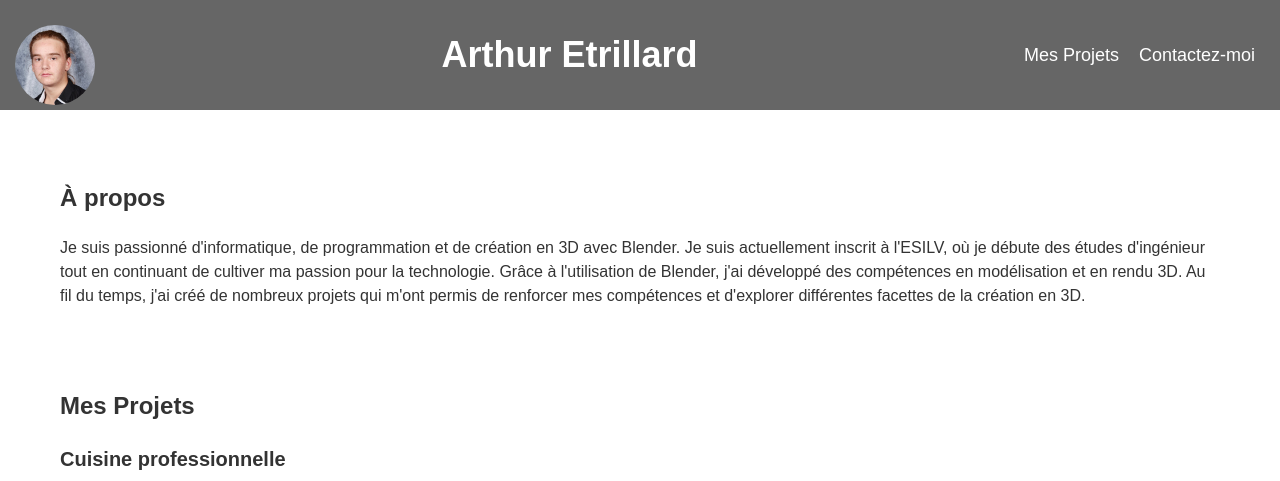
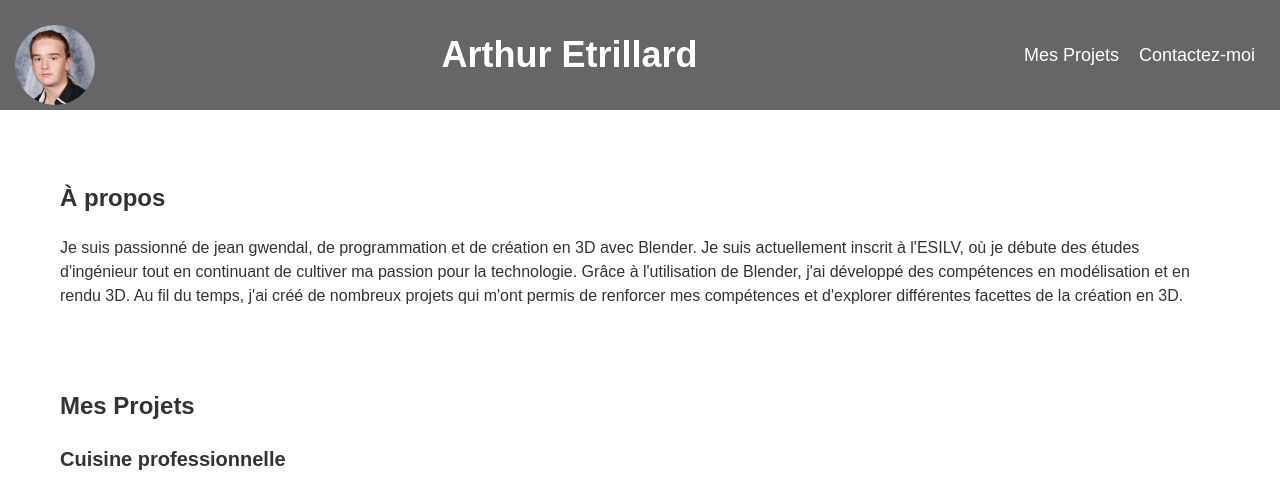
Before and after one commit to Arthur123-hub/Arthur-Etrillard, a plain HTML site: page Index/index.html in a window 1280 px wide. Shown: the top 481 px of the page. Drawn offline with Linux system fonts and the light colour scheme; a script that the page names is missing.

Commit message:
Update index.html

```diff
--- a/Index/index.html
+++ b/Index/index.html
@@ -22,7 +22,7 @@
 	<main>
 		<section id="about-me">
 			<h2>À propos</h2>
-			<p>Je suis passionné d'informatique, de programmation et de création en 3D avec Blender. Je suis actuellement inscrit à l'ESILV, où je débute des études d'ingénieur tout en continuant de cultiver ma passion pour la technologie. Grâce à l'utilisation de Blender, j'ai développé des compétences en modélisation et en rendu 3D. Au fil du temps, j'ai créé de nombreux projets qui m'ont permis de renforcer mes compétences et d'explorer différentes facettes de la création en 3D.</p>
+			<p>Je suis passionné de jean gwendal, de programmation et de création en 3D avec Blender. Je suis actuellement inscrit à l'ESILV, où je débute des études d'ingénieur tout en continuant de cultiver ma passion pour la technologie. Grâce à l'utilisation de Blender, j'ai développé des compétences en modélisation et en rendu 3D. Au fil du temps, j'ai créé de nombreux projets qui m'ont permis de renforcer mes compétences et d'explorer différentes facettes de la création en 3D.</p>
 		</section>
 		<section id="my-projects">
 			<h2>Mes Projets</h2>
```
